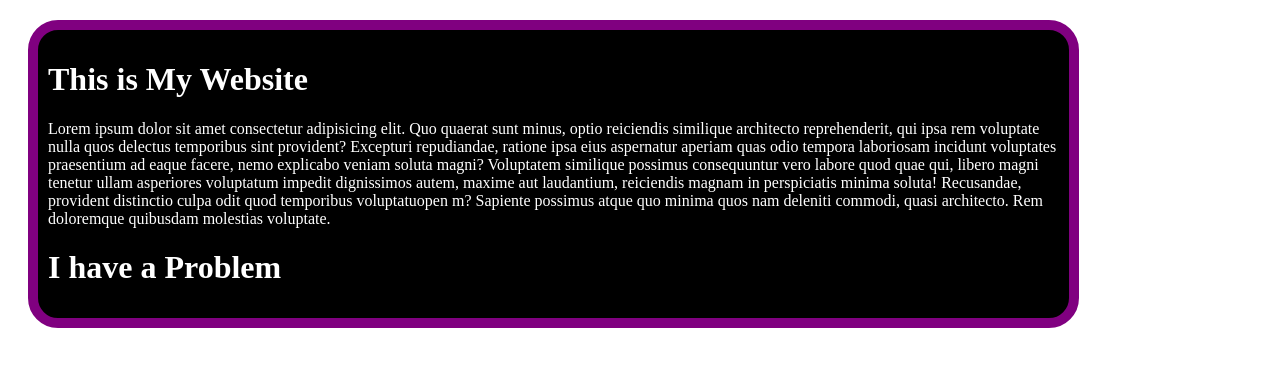
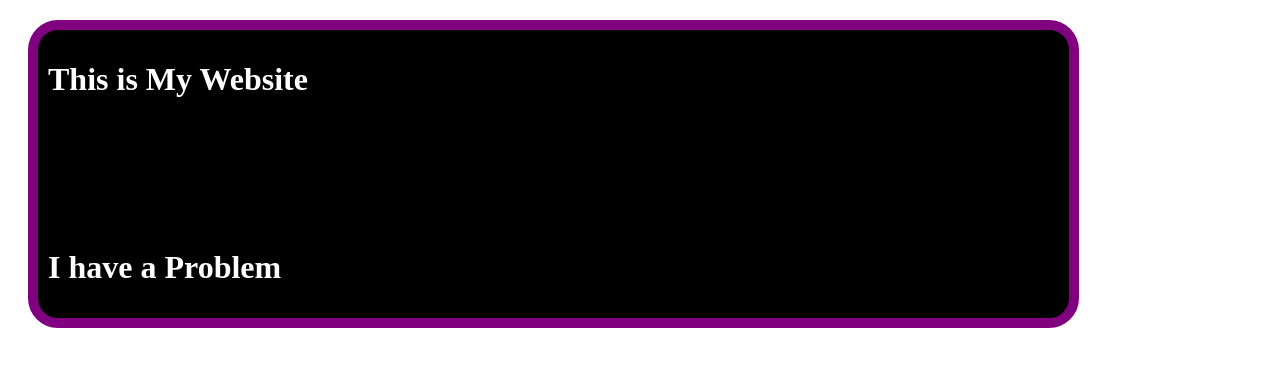
Before and after one commit to RidoyAhammed/p-web, a plain HTML site: page index.html in a window 1280 px wide. Drawn offline with Linux system fonts and the light colour scheme.

Commit message:
first commit

```diff
--- a/style.css
+++ b/style.css
@@ -7,3 +7,6 @@
     width: 80%;
     padding: 10px;
 }
+p{
+    color: black;
+}
```
